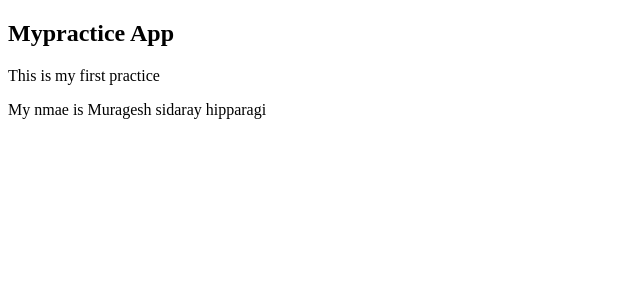
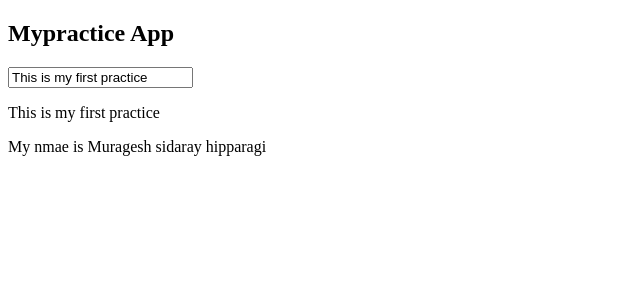
Before and after one commit to imuragesh/Angular2024Cource, an Angular app: page / in a window 1280 px wide. Shown: the top 300 px of the page, without its empty margins (0-640 px from the left). Built offline with nearby package versions, Linux system fonts and the light colour scheme.

Commit message:
how we can use the {(ngModule)} ans the how we  can consume the declared variable content  in html file

```diff
--- a/src/app/app.component.html
+++ b/src/app/app.component.html
@@ -1,5 +1,7 @@
 <h2>{{title}}</h2>
 
+
+<input type="text"  [(ngModel)]="name">
 <p>{{name}}</p>
 
 My nmae is {{myName}}
--- a/src/app/app.component.ts
+++ b/src/app/app.component.ts
@@ -8,6 +8,7 @@ import { Component } from '@angular/core';
 })
 export class AppComponent {
   title='Mypractice App'
+
   name = 'This is my first practice';
   myName:string="Muragesh sidaray hipparagi";
 }
--- a/src/app/app.module.ts
+++ b/src/app/app.module.ts
@@ -2,13 +2,15 @@ import { NgModule } from '@angular/core';
 import { BrowserModule } from '@angular/platform-browser';
 
 import { AppComponent } from './app.component';
+import {FormsModule} from '@angular/forms'
 
 @NgModule({
   declarations: [
     AppComponent
   ],
   imports: [
-    BrowserModule
+    BrowserModule,
+    FormsModule
   ],
   providers: [],
   bootstrap: [AppComponent]
```
